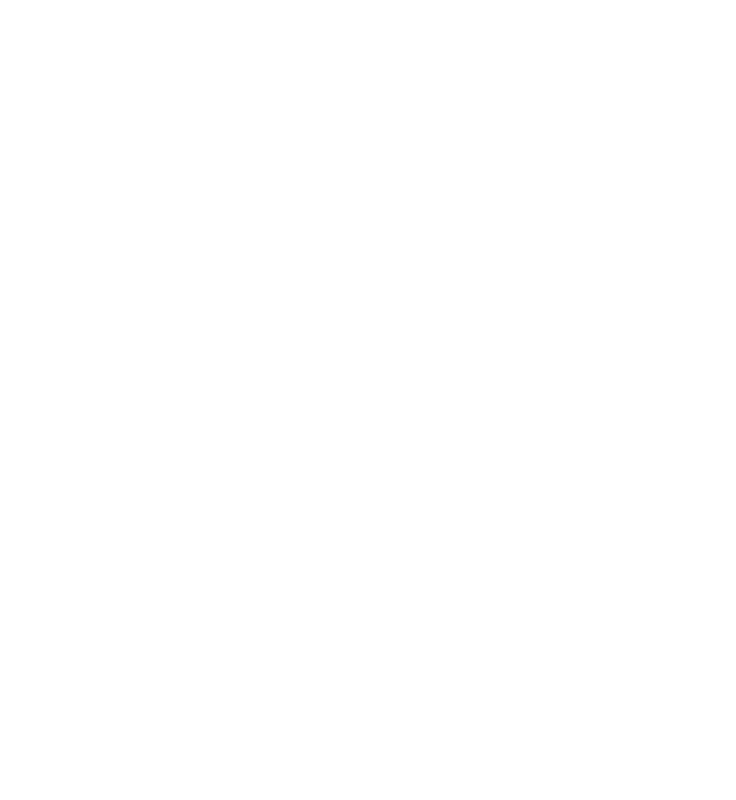
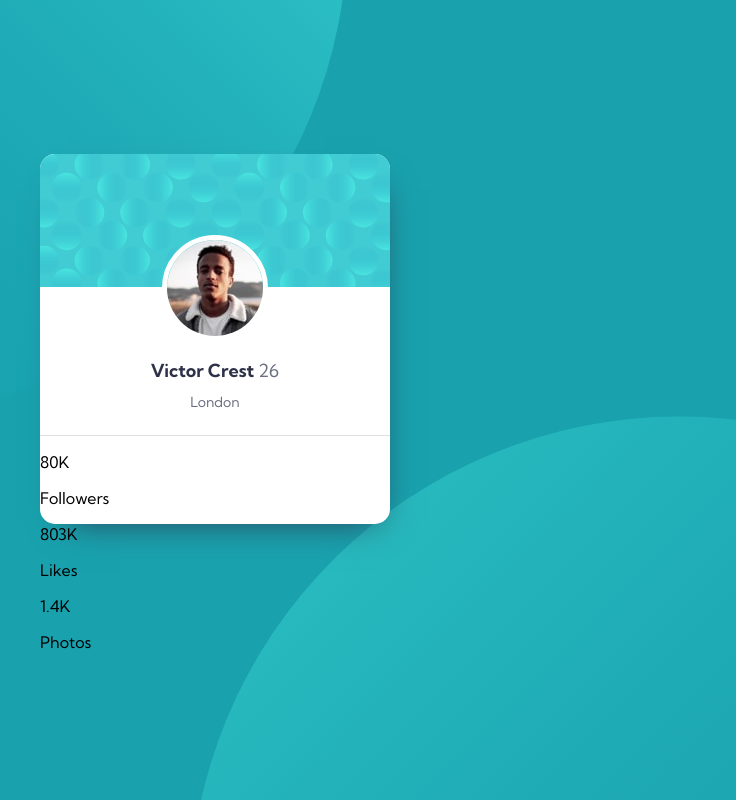
Before and after one commit to vanja-stojanovic-quantox/profile-card, a plain HTML site: page index.html in a window 1280 px wide. Shown: the whole page, without its empty margins (425-1161 px from the left). Drawn offline with Linux system fonts and the light colour scheme.

Commit message:
Second commit
-Add background
-Add profile card

```diff
--- a/index.html
+++ b/index.html
@@ -4,6 +4,28 @@
         <link rel="stylesheet" href="style.css" />
     </head>
     <body>
-
+        <div class="profile-card">
+            <div class="card-top">
+            </div>
+            <div class="card-middle">
+                <img class="card-image" src="images/image-victor.jpg"/>
+                <p class="name">Victor Crest <span class="age">26</span></p>
+                <p class="city">London</p>
+            </div>
+            <div class="card-bottom">
+                <div class="followers">
+                    <p class="data-number">80K</p>
+                    <p class="data">Followers</p>
+                </div>
+                <div class="likes">
+                    <p class="data-number">803K</p>
+                    <p class="data">Likes</p>
+                </div>
+                <div class="photos">
+                    <p class="data-number">1.4K</p>
+                    <p class="data">Photos</p>
+                </div>
+            </div>
+        </div>
     </body>
 </html>
--- a/style.css
+++ b/style.css
@@ -0,0 +1,81 @@
+@font-face {
+    font-family: 'Kumbh Sans';
+    src: url(fonts/KumbhSans-VariableFont_wght.ttf);
+}
+
+body {
+    font-family: 'Kumbh Sans';
+    margin: 0;
+    background-color: hsl(185, 75%, 39%);
+    background-image: url("images/bg-pattern-top.svg"), url("images/bg-pattern-bottom.svg");
+    background-repeat: no-repeat, no-repeat;
+    background-position-x: -16vw, 48vw;
+    background-position-y: -70vh, 52vh;
+}
+
+.profile-card {
+    background-color: white;
+    height: 370px;
+    width: 350px;
+    margin:  12% auto;
+    border-radius: 15px;
+    box-shadow: 7px 15px 35px -20px hsl(229deg 23% 23%);
+}
+
+.card-top {
+    height: 36%;
+    width: 350px;
+    background-image: url("images/bg-pattern-card.svg");
+    border-radius: 15px 15px 0 0;
+}
+
+.card-middle {
+    height: 40%;
+    width: 350px;
+    background-color: white;
+}
+
+.card-image {
+    border-radius: 50%;
+    position: relative;
+    border: 5px solid white;
+    margin: auto;
+    display: block;
+    top: -35%;
+    background-color: white;
+}
+
+.name {
+    font-size: 18px;
+    font-weight: 700;
+    color: hsl(229, 23%, 23%);
+    text-align: center;
+    top: -35%;
+    position: relative;
+}
+
+.age {
+    font-weight: 400;
+    color: hsl(227, 10%, 46%);
+}
+
+.city {
+    font-size: 14px;
+    color: hsl(227, 10%, 46%);
+    font-weight: 400;
+    text-align: center;
+    top: -40%;
+    position: relative;
+}
+
+.card-bottom {
+    width: 350px;
+    height: 24%;
+    border-top: 1px solid hsl(0deg 0% 59% / 30%);
+}
+
+.bottom {
+    width: 85%;
+    height: 24%;
+    margin: 0 auto;
+}
```
Also changed, not shown: fonts/KumbhSans-VariableFont_wght.ttf (added), fonts/static/KumbhSans-Black.ttf (added), fonts/static/KumbhSans-Bold.ttf (added), fonts/static/KumbhSans-ExtraBold.ttf (added), fonts/static/KumbhSans-ExtraLight.ttf (added), fonts/static/KumbhSans-Light.ttf (added), fonts/static/KumbhSans-Medium.ttf (added), fonts/static/KumbhSans-Regular.ttf (added), fonts/static/KumbhSans-SemiBold.ttf (added), fonts/static/KumbhSans-Thin.ttf (added).
